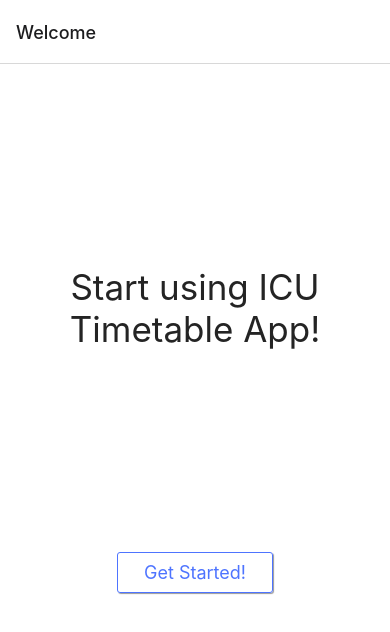
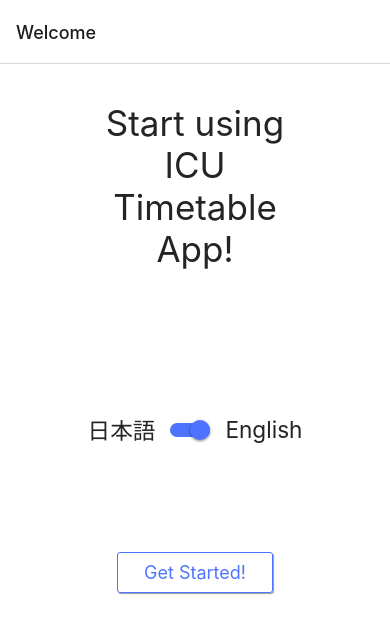
Before and after one commit to hanapedia/icu-timetable, a React Native app in the folder icu-timetable-client/: screen /Welcome in a window 390 px wide. Shown: the top 632 px of the page. Built offline with nearby package versions, Linux system fonts and the light colour scheme; no server answers.

Commit message:
added preference context,

```diff
--- a/icu-timetable-client/src/app.tsx
+++ b/icu-timetable-client/src/app.tsx
@@ -1,10 +1,13 @@
 import { AuthProvider } from 'contexts/authContext';
+import { PreferenceProvider } from 'contexts/preferenceContext';
 import Router from 'navigation/router';
 
 export default function App() {
   return (
     <AuthProvider>
-      <Router />
+      <PreferenceProvider>
+        <Router />
+      </PreferenceProvider>
     </AuthProvider>
   );
 }
--- a/icu-timetable-client/src/hooks/usePreference.ts
+++ b/icu-timetable-client/src/hooks/usePreference.ts
@@ -1,7 +1,7 @@
 import { PreferenceContext } from 'contexts/preferenceContext';
 import { useContext } from 'react';
 
-export const useAuthForm = () => {
+export const usePreference = () => {
   const context = useContext(PreferenceContext);
 
   if (!context) {
--- a/icu-timetable-client/src/screens/auth/authScreen.tsx
+++ b/icu-timetable-client/src/screens/auth/authScreen.tsx
@@ -1,21 +1,46 @@
 import { NativeStackScreenProps } from '@react-navigation/native-stack';
 import { StatusBar } from 'expo-status-bar';
+import { usePreference } from 'hooks/usePreference';
 import { AuthStackParamList } from 'navigation/auth/authStackNavigator';
-import React from 'react';
+import React, { useState } from 'react';
 import { View } from 'react-native';
-import { Button, Text } from 'react-native-elements';
+import { Button, Switch, Text } from 'react-native-elements';
 import { authFormStyle } from 'styles/authStack/formStyles';
 import { globalStyle } from 'styles/globalStyle';
 
 type AuthScreenProps = NativeStackScreenProps<AuthStackParamList, 'Welcome'>;
 
 const AuthScreen = ({ navigation }: AuthScreenProps) => {
+  const { preference, setPreference } = usePreference();
+  const [checked, setChecked] = useState(true);
+
+  const languageSwitchHandler = (value: boolean) => {
+    setPreference({ ...preference, language: value ? 'en' : 'jp' });
+    setChecked(value);
+  };
+
   return (
     <View style={globalStyle.container}>
       <View style={authFormStyle.formGroup}>
-        <Text h2 style={globalStyle.text}>
-          Start using ICU Timetable App!
-        </Text>
+        <View style={authFormStyle.formEntryContainer}>
+          <View style={authFormStyle.formEntryTitleContainer}>
+            <Text h2 style={authFormStyle.formEntryTitleText}>
+              {checked
+                ? 'Start using ICU Timetable App!'
+                : 'ICU Timetableを始めよう！'}
+            </Text>
+          </View>
+          <View style={authFormStyle.formElementContainer}>
+            <Text h4>{'日本語'}</Text>
+            <Switch
+              value={checked}
+              onValueChange={languageSwitchHandler}
+              style={{ marginHorizontal: 15 }}
+              color={'rgba(78, 116, 289, 1)'}
+            />
+            <Text h4>{'English'}</Text>
+          </View>
+        </View>
       </View>
       <View style={authFormStyle.submitGroup}>
         <Button
--- a/icu-timetable-client/src/styles/authStack/formStyles.ts
+++ b/icu-timetable-client/src/styles/authStack/formStyles.ts
@@ -19,14 +19,15 @@ const text: TextStyle = {
 };
 
 const formEntryContainer: ViewStyle = {
+  flex: 1,
   flexDirection: 'column',
-  justifyContent: 'center',
+  justifyContent: 'space-between',
   alignItems: 'center',
-  height: 160,
 };
 
 const formElementContainer: ViewStyle = {
   flex: 1,
+  flexDirection: 'row',
   alignItems: 'center',
   justifyContent: 'center',
 };
```
